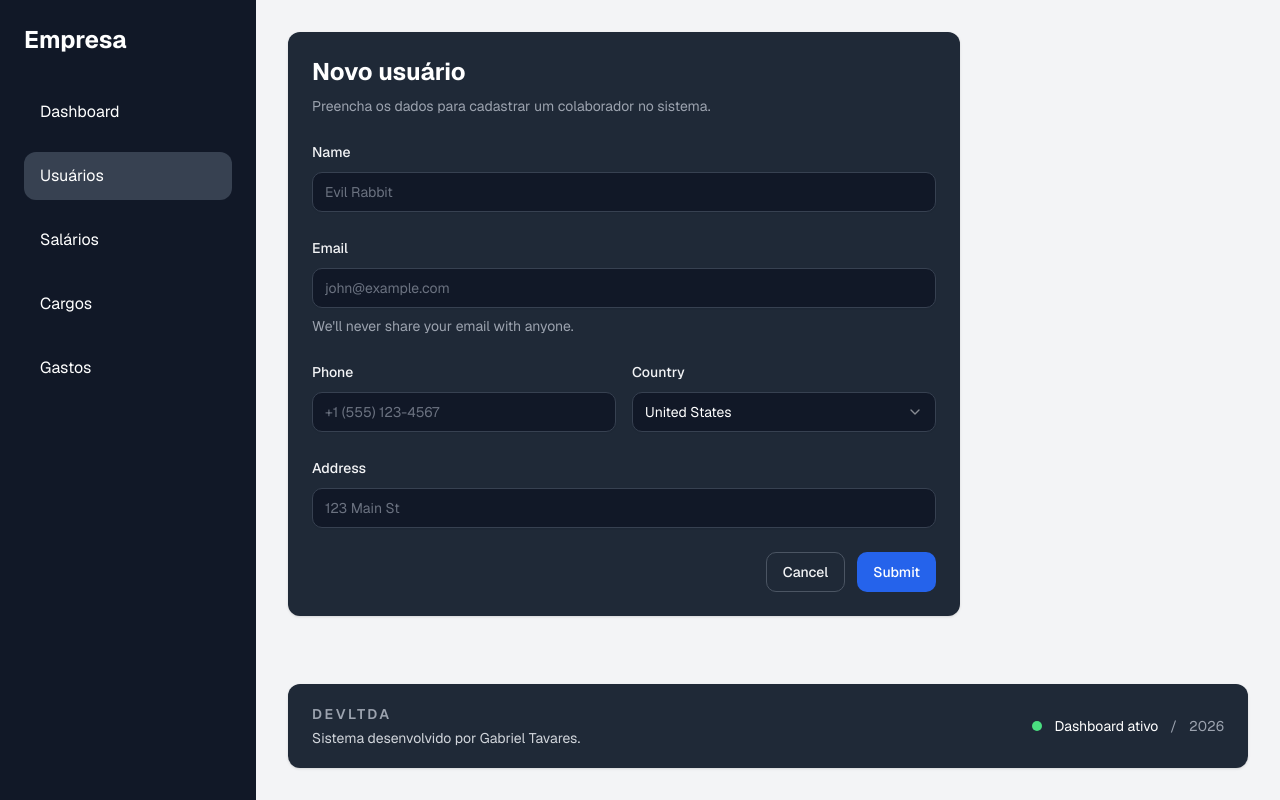
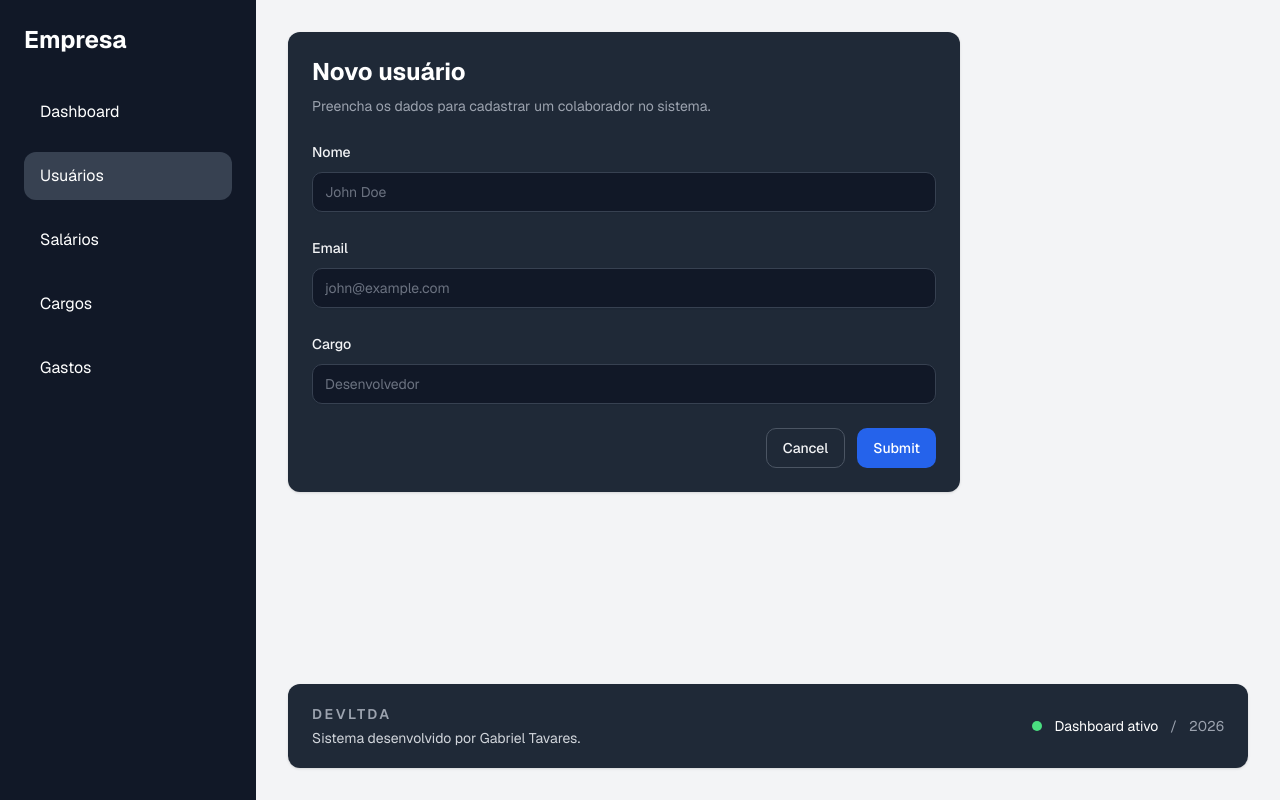
Before and after one commit to GTavaresDev/devltda, a Next.js app: page /usuarios/create in a window 1280 px wide. Built offline with nearby package versions, Linux system fonts and the light colour scheme.

Commit message:
feat: update user creation form labels and placeholders for localization

```diff
--- a/src/app/(unprotected)/usuarios/create/page.tsx
+++ b/src/app/(unprotected)/usuarios/create/page.tsx
@@ -1,18 +1,10 @@
 import { Button } from "@/components/ui/button";
 import {
   Field,
-  FieldDescription,
   FieldGroup,
   FieldLabel,
 } from "@/components/ui/field";
 import { Input } from "@/components/ui/input";
-import {
-  Select,
-  SelectContent,
-  SelectItem,
-  SelectTrigger,
-  SelectValue,
-} from "@/components/ui/select";
 
 export default function InputForm() {
   return (
@@ -27,13 +19,13 @@ export default function InputForm() {
       <FieldGroup>
         <Field>
           <FieldLabel className="text-gray-100" htmlFor="form-name">
-            Name
+            Nome
           </FieldLabel>
           <Input
             className="border-gray-700 bg-gray-900 text-white placeholder:text-gray-500 focus-visible:ring-gray-400"
             id="form-name"
             type="text"
-            placeholder="Evil Rabbit"
+            placeholder="John Doe"
             required
           />
         </Field>
@@ -47,52 +39,19 @@ export default function InputForm() {
             type="email"
             placeholder="john@example.com"
           />
-          <FieldDescription className="text-gray-400">
-            We&apos;ll never share your email with anyone.
-          </FieldDescription>
         </Field>
-        <div className="grid grid-cols-2 gap-4">
-          <Field>
-            <FieldLabel className="text-gray-100" htmlFor="form-phone">
-              Phone
-            </FieldLabel>
-            <Input
-              className="border-gray-700 bg-gray-900 text-white placeholder:text-gray-500 focus-visible:ring-gray-400"
-              id="form-phone"
-              type="tel"
-              placeholder="+1 (555) 123-4567"
-            />
-          </Field>
-          <Field>
-            <FieldLabel className="text-gray-100" htmlFor="form-country">
-              Country
-            </FieldLabel>
-            <Select defaultValue="us">
-              <SelectTrigger
-                className="border-gray-700 bg-gray-900 text-white focus:ring-gray-400"
-                id="form-country"
-              >
-                <SelectValue />
-              </SelectTrigger>
-              <SelectContent className="border-gray-700 bg-gray-900 text-white">
-                <SelectItem value="us">United States</SelectItem>
-                <SelectItem value="uk">United Kingdom</SelectItem>
-                <SelectItem value="ca">Canada</SelectItem>
-              </SelectContent>
-            </Select>
-          </Field>
-        </div>
         <Field>
-          <FieldLabel className="text-gray-100" htmlFor="form-address">
-            Address
+          <FieldLabel className="text-gray-100" htmlFor="form-cargo">
+            Cargo
           </FieldLabel>
           <Input
             className="border-gray-700 bg-gray-900 text-white placeholder:text-gray-500 focus-visible:ring-gray-400"
-            id="form-address"
+            id="form-cargo"
             type="text"
-            placeholder="123 Main St"
+            placeholder="Desenvolvedor"
           />
         </Field>
+
         <Field orientation="horizontal">
           <Button
             className="border-gray-600 bg-transparent text-gray-100 hover:bg-gray-700 hover:text-white"
```
